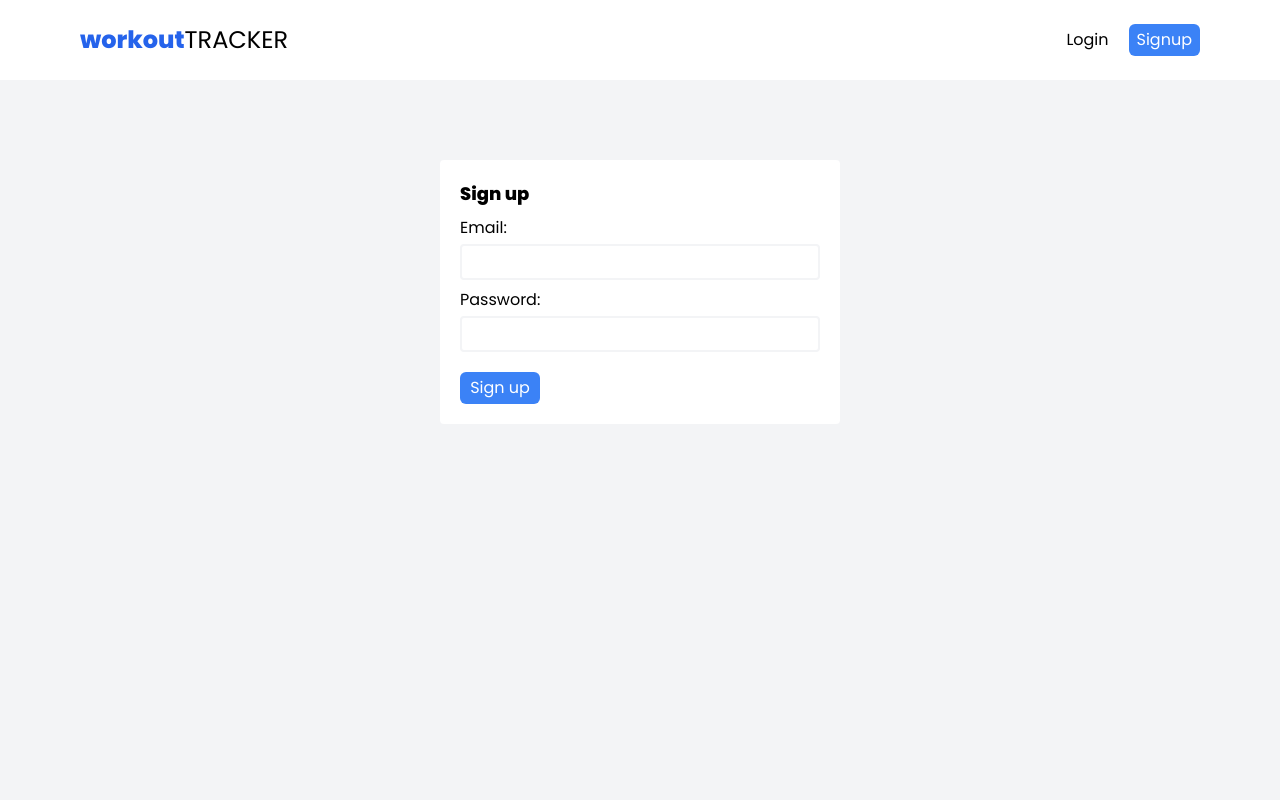
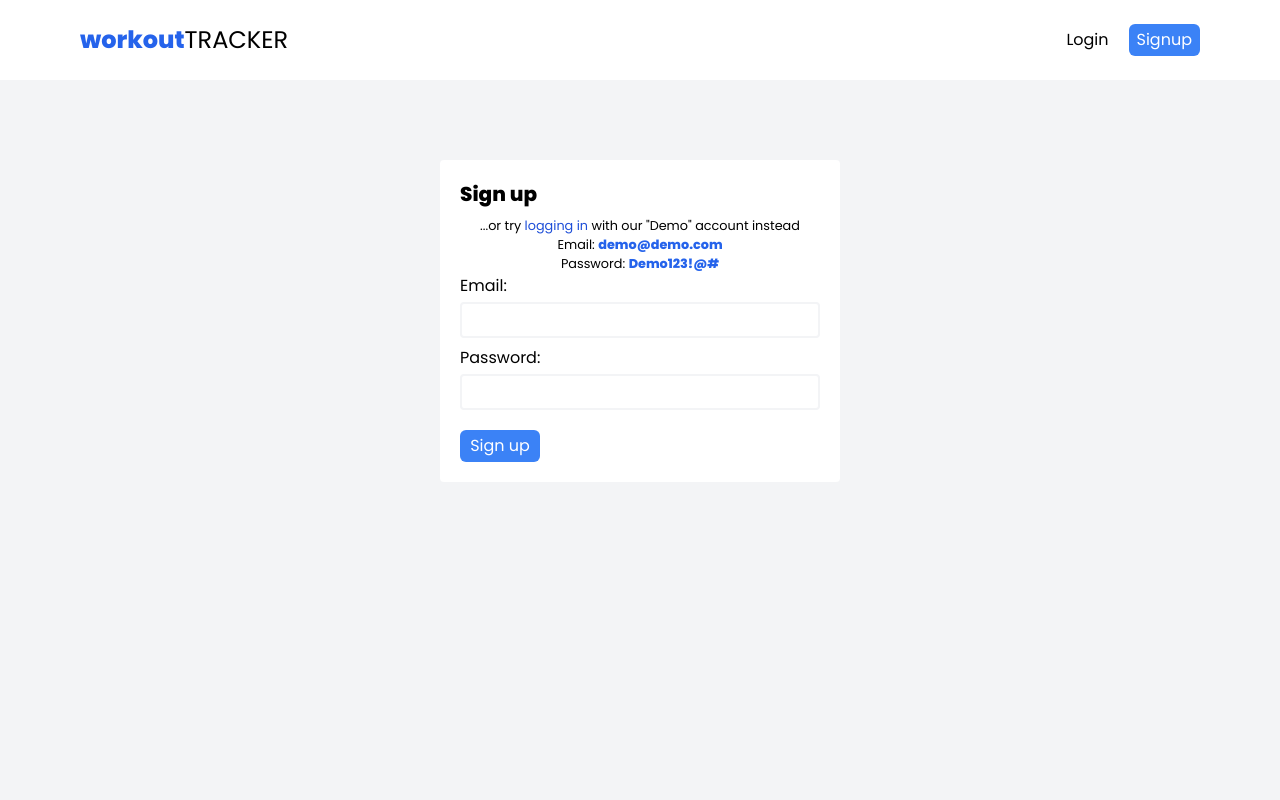
Before and after one commit to NureniJamiu/workout-tracker, a React (Create React App) app in the folder frontend/: page /signup in a window 1280 px wide. Shown: the top 800 px of the page. Built offline with nearby package versions, Linux system fonts and the light colour scheme.

Commit message:
add demo account info

```diff
--- a/frontend/src/pages/Login.jsx
+++ b/frontend/src/pages/Login.jsx
@@ -18,8 +18,21 @@ const Login = () => {
         className="grid bg-white max-w-[400px] p-5 rounded mx-auto"
         onSubmit={handleSubmit}
       >
-        <h3 className="font-bold text-lg mb-2">Login</h3>
-        <label className="mb-1">Email:</label>
+        <h3 className="font-bold text-xl mb-2">Login</h3>
+        <div className="text-center grid">
+          <small className="">
+            ...or feel free to use our "Demo" account instead
+          </small>
+          <small>
+            Email:{" "}
+            <span className="font-semibold text-blue-600">demo@demo.com</span>
+          </small>
+          <small>
+            Password:{" "}
+            <span className="font-semibold text-blue-600">Demo123!@#</span>
+          </small>
+        </div>
+        <label className="mb-1 mt-2">Email:</label>
         <input
           type="email"
           onChange={(e) => setEmail(e.target.value)}
--- a/frontend/src/pages/Signup.jsx
+++ b/frontend/src/pages/Signup.jsx
@@ -18,7 +18,21 @@ const Signup = () => {
         className="grid bg-white max-w-[400px] p-5 rounded mx-auto"
         onSubmit={handleSubmit}
       >
-        <h3 className="font-bold text-lg mb-2">Sign up</h3>
+        <h3 className="font-bold text-xl mb-2">Sign up</h3>
+        <div className="text-center grid">
+          <small className="">
+            ...or try <span className="text-blue-700">logging in</span> with our
+            "Demo" account instead
+          </small>
+          <small>
+            Email:{" "}
+            <span className="font-semibold text-blue-600">demo@demo.com</span>
+          </small>
+          <small>
+            Password:{" "}
+            <span className="font-semibold text-blue-600">Demo123!@#</span>
+          </small>
+        </div>
         <label className="mb-1">Email:</label>
         <input
           type="email"
```
